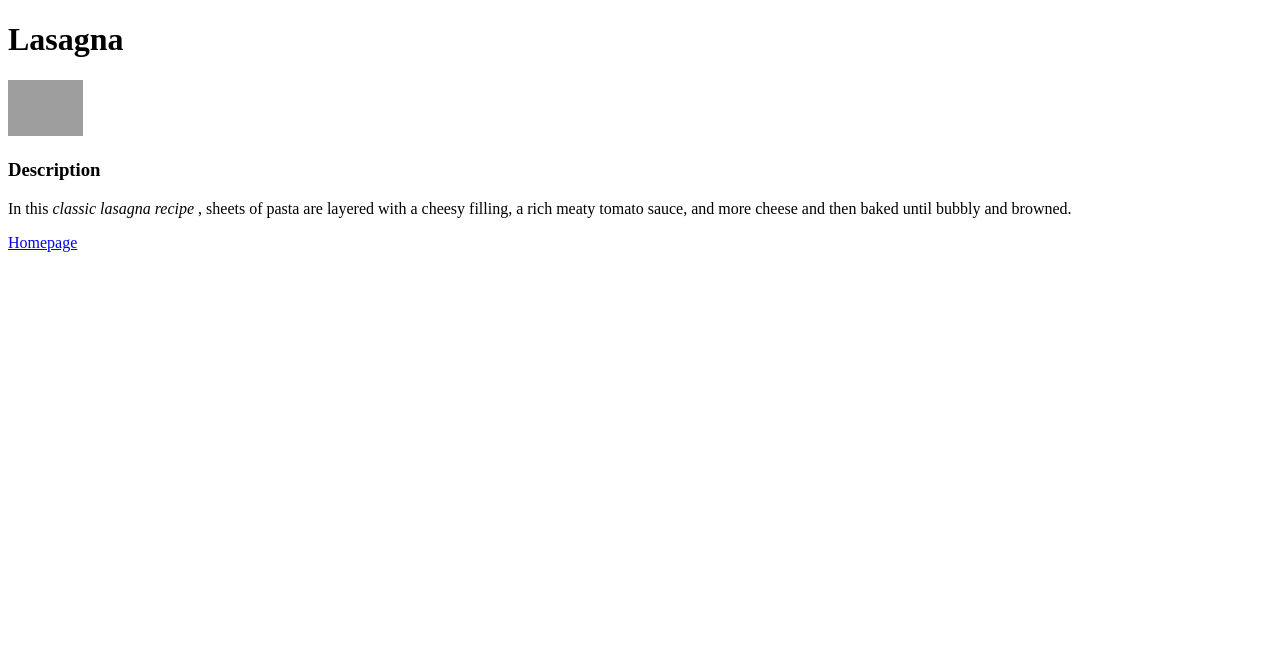
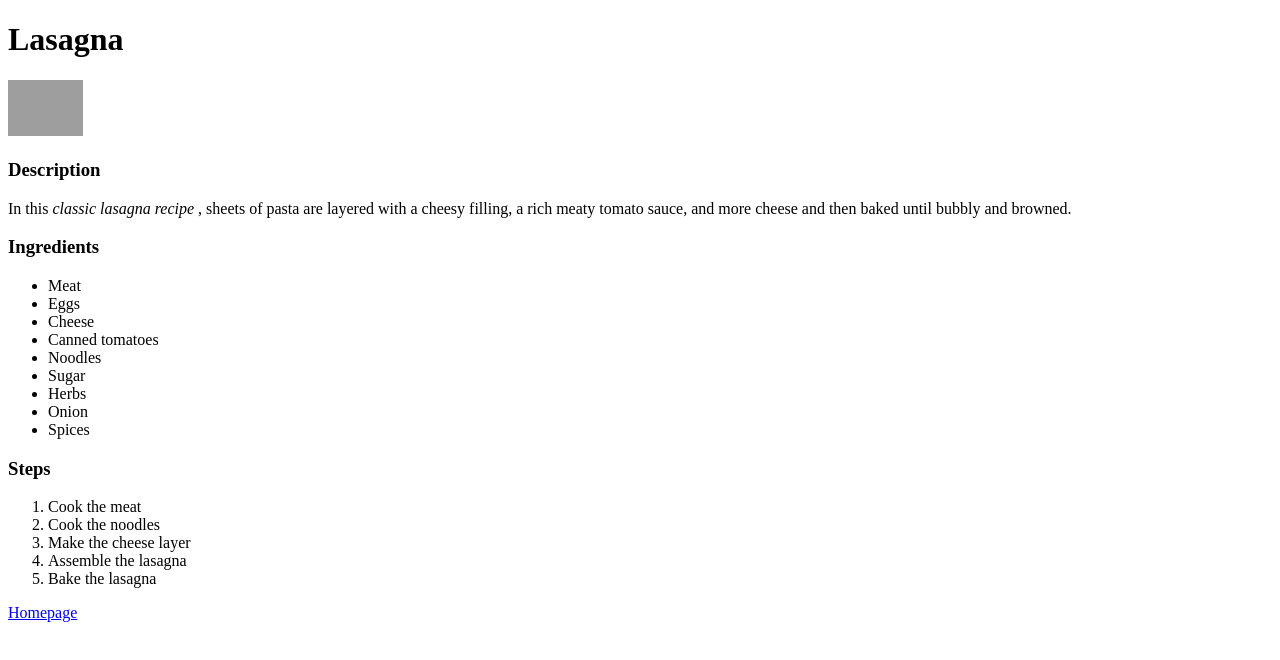
Before and after one commit to KmrShuvam/odin-recipes, a plain HTML site: page recipes/lasagna.html in a window 1280 px wide. Drawn offline with Linux system fonts and the light colour scheme; grey boxes are pictures that could not be loaded.

Commit message:
Add ingredients used and steps to make lasagna
Used unordered list for ingredients
and used ordered lsit for cooking steps

```diff
--- a/recipes/lasagna.html
+++ b/recipes/lasagna.html
@@ -7,10 +7,34 @@
     <body>
         <h1>Lasagna</h1>
         <img src="https://unsplash.com/photos/a-white-plate-topped-with-lasagna-covered-in-sauce-flEUTTwGlJQ" alt="Deliciously cooked lasagna on a plate" width="75">
+
         <h3>Description</h3>
         <p>In this <em>classic lasagna recipe </em>, sheets of pasta are layered with a
             cheesy filling, a rich meaty tomato sauce, and more cheese and then baked
             until bubbly and browned.</p>
+
+        <h3>Ingredients</h3>
+        <ul>
+            <li>Meat</li>
+            <li>Eggs</li>
+            <li>Cheese</li>
+            <li>Canned tomatoes</li>
+            <li>Noodles</li>
+            <li>Sugar</li>
+            <li>Herbs</li>
+            <li>Onion</li>
+            <li>Spices</li>
+        </ul>
+
+        <h3>Steps</h3>
+        <ol>
+            <li>Cook the meat</li>
+            <li>Cook the noodles</li>
+            <li>Make the cheese layer</li>
+            <li>Assemble the lasagna</li>
+            <li>Bake the lasagna</li>
+        </ol>
+
         <footer>
             <a href="../index.html">Homepage</a>
         </footer>
```
